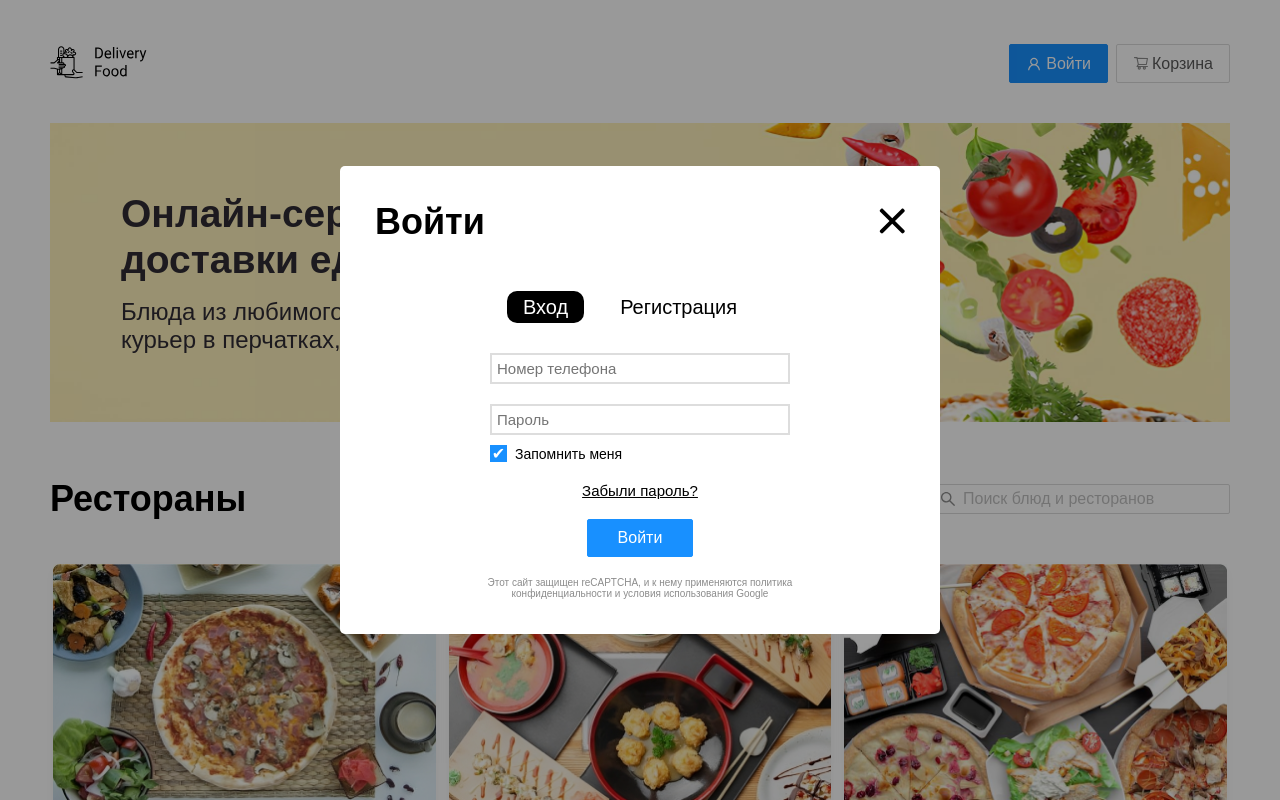
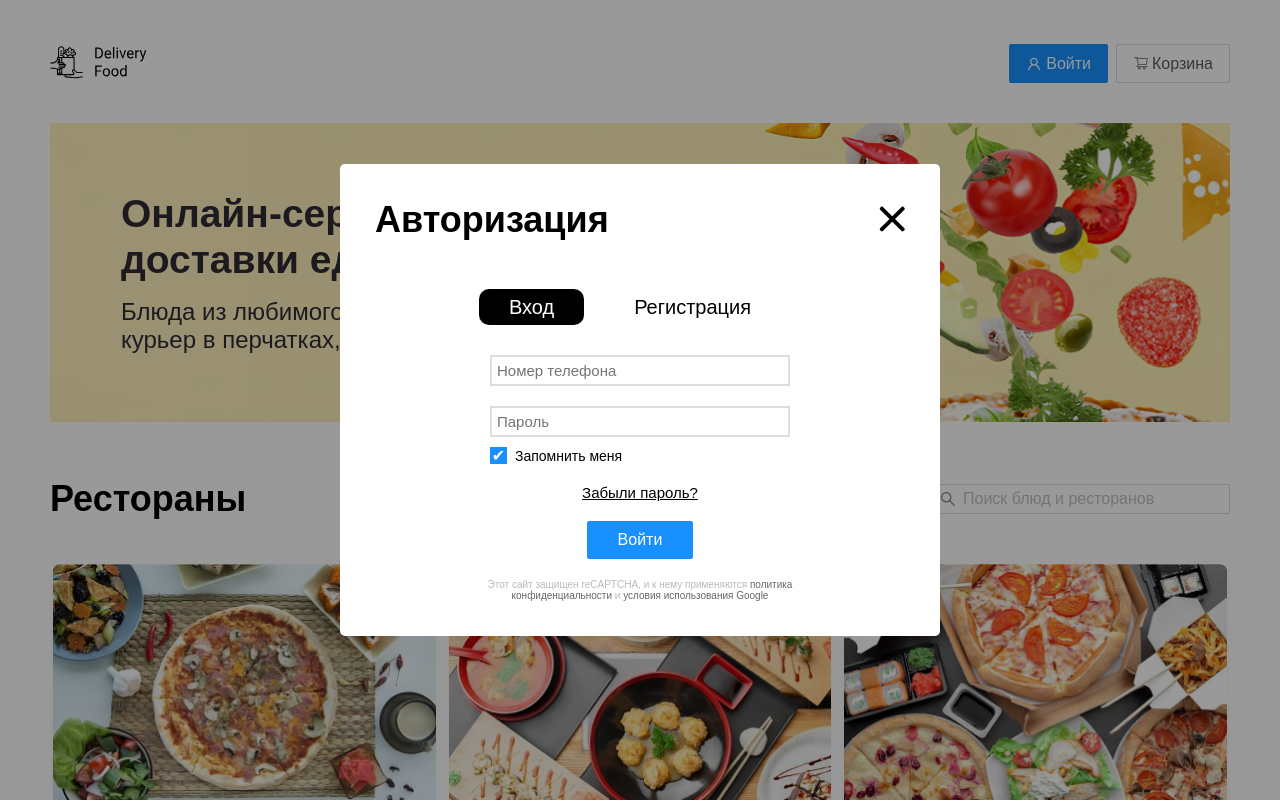
Before and after one commit to MoonSh9de/Delivery-vue, a Vue app: page / in a window 1280 px wide. Both pictures are taken after a click on the button "Войти". Shown: the top 800 px of the page. Built offline with nearby package versions, Linux system fonts and the light colour scheme.

Commit message:
Fixes and features №3 Improved functionality of the modal authorization window Minor edits

```diff
--- a/src/assets/main.css
+++ b/src/assets/main.css
@@ -84,7 +84,7 @@ main {
     font-size: 1.6rem;
     line-height: 1.6rem;
     text-decoration: none;
-    transition: background 0.2s linear;
+    transition: background 0.1s linear;
 
     cursor: pointer;
     }
--- a/src/components/CartModal.vue
+++ b/src/components/CartModal.vue
@@ -34,8 +34,8 @@
 
 <script setup>
     import { store } from '@/store/store';
-import { computed, ref, watch } from 'vue';
-import CartItem from './CartItem.vue';
+    import { computed, ref, watch } from 'vue';
+    import CartItem from './CartItem.vue';
     const props = defineProps({
         isOpen: Boolean,
         cart: Array
--- a/src/components/Footer.vue
+++ b/src/components/Footer.vue
@@ -6,10 +6,11 @@
                 </router-link>
                 <div class="footer_content">
                     <ul class="footer__links">
-                        <li><router-link to='#' class="footer__link">Ресторанам</router-link></li>
+                        <li><router-link to='#' class="footer__link">О нас</router-link></li>
                         <li><router-link to='#' class="footer__link">Курьерам</router-link></li>
                         <li><router-link to='#' class="footer__link">Пресс-центр</router-link></li>
                         <li><router-link to='#' class="footer__link">Контакты</router-link></li>
+                        <li><router-link to='#' class="footer__link">Политика</router-link></li>
                     </ul>
                     <div class="footer__socials">
 
--- a/src/components/Header.vue
+++ b/src/components/Header.vue
@@ -14,7 +14,6 @@
 
 <script setup>
     const emit = defineEmits(['toggleModal']);
-    const openModal = () => emit("toggleModal");
 </script>
 
 <style>
--- a/src/components/LoginModal.vue
+++ b/src/components/LoginModal.vue
@@ -2,14 +2,27 @@
     <div class="modal__overlay" :class="{open: isOpen}" @click.self="closeModal()">
          <div class="modal login-modal">
              <div class="modal__header">
-                 <h2 class="modal__title">Войти</h2>
+                 <h2 class="modal__title">Авторизация</h2>
                  <span class="modal__close" @click="closeModal()"><img src="../assets/images/other/close.svg" alt=""></span>
              </div>
-        <section class="login-modal__body">
              <div class="login-modal__buttons">
-                <button class="btn btn__login btn__login--active" type="submit">Вход</button>
-                <button class="btn btn__login" type="submit">Регистрация</button>
+                <button
+                class="btn btn__login"
+                :class="{'btn__login--active': activeButton === 'login'}"
+                type="submit"
+                @click="setActiveButton('login')"
+                >
+                Вход</button>
+                <button
+                class="btn btn__login"
+                :class="{'btn__login--active': activeButton === 'register'}"
+                type="submit"
+                @click="setActiveButton('register')"
+                >
+                Регистрация</button>
             </div>
+
+            <section class="login-modal__body" v-if="activeButton === 'login'">
                 <form action="" method="get">
                     <p>
                         <input class="login-modal__input" type="text" name="phone" id="phone" placeholder="Номер телефона" required>
@@ -28,35 +41,71 @@
                         <button class="btn btn__primary btn__login-modal" type="submit">Войти</button>
                     </div>
                 </form>
-            <p class="reCAPTCHA">
+                <p class="login-modal__reCAPTCHA">
                     Этот сайт защищен reCAPTCHA, и к нему применяются
-                <a class="reCAPTCHA__link" target="_blank" href="https://policies.google.com/privacy">политика конфиденциальности</a> и
-                <a class="reCAPTCHA__link" target="_blank" href="https://policies.google.com/terms">условия использования Google</a>
+                    <a class="login-modal__reCAPTCHA--link" target="_blank" href="https://policies.google.com/privacy">политика конфиденциальности</a> и
+                    <a class="login-modal__reCAPTCHA--link" target="_blank" href="https://policies.google.com/terms">условия использования Google</a>
                 </p>
             </section>
+
+            <section class="login-modal__body--registration" v-else>
+                <form action="" method="get">
+                    <p>
+                        <input class="login-modal__input login-modal__input--registration" type="text" name="phone" id="phone" placeholder="Номер телефона" required>
+                    </p>
+
+                    <div class="login-modal__submit">
+                        <button class="btn btn__primary btn__login-modal" type="submit">Подтвердить</button>
+                    </div>
+                </form>
+
+                <p class="login-modal__agreement">
+                    Регистрируясь, Вы соглашаетесь с условиями
+                    <a class="login-modal__agreement--link" href="#">оферты</a> и даете
+                    <a class="login-modal__agreement--link" href="#">согласие на обработку ваших персональных данных</a>
+                </p>
+
+                <p class="login-modal__reCAPTCHA">
+                    Этот сайт защищен reCAPTCHA, и к нему применяются
+                    <a class="login-modal__reCAPTCHA--link" target="_blank" href="https://policies.google.com/privacy">политика конфиденциальности</a> и
+                    <a class="login-modal__reCAPTCHA--link" target="_blank" href="https://policies.google.com/terms">условия использования Google</a>
+                </p>
+            </section>
+
         </div>
     </div>
 </template>
 
 <script setup>
 
+    import { ref } from 'vue';
+    const activeButton = ref('login');
+
    const props = defineProps({
         isOpen: Boolean,
-    cart: Array
     });
+
     const emit = defineEmits(['toggleModal']);
-
     const closeModal = () => emit("toggleModal");
 
-
+    function setActiveButton(btn) {
+        activeButton.value = btn;
+    }
 </script>
 
 <style>
     .login-modal {
         height: auto;
     }
+    .login-modal__buttons {
+        display: flex;
+        justify-content: center;
 
-    .login-modal__body {
+        margin-bottom: 2rem;
+
+    }
+    .login-modal__body,
+    .login-modal__body--registration {
         display: flex;
         flex-direction: column;
         justify-content: center;
@@ -78,6 +127,10 @@ const closeModal = () => emit("toggleModal");
         transition: 0.1s all linear;
     }
 
+    .login-modal__input--registration {
+        margin: 1rem 0 3rem ;
+    }
+
     .login-modal__input:hover {
         border-color: var(--black-color);
     }
@@ -91,12 +144,13 @@ const closeModal = () => emit("toggleModal");
         display: inline-block;
 
         margin-right: 2rem;
-
+        padding: 1rem 3rem;
         border-radius: 1rem;
         border: 0;
         background-color: transparent;
 
         font-size: 2rem;
+
     }
 
     .login-modal__input {
@@ -105,19 +159,29 @@ const closeModal = () => emit("toggleModal");
         font-size: 1.5rem;
     }
 
-    .reCAPTCHA {
+    .login-modal__reCAPTCHA,
+    .login-modal__agreement {
         text-align: center;
         color: var(--gray-text-color);
         font-size: 1rem;
     }
-
-    .reCAPTCHA__link {
-        color: var(--gray-text-color);
+    .login-modal__reCAPTCHA {
+        opacity: 0.6;
+    }
+    .login-modal__reCAPTCHA--link,
+    .login-modal__agreement--link {
+        color: var(--black-color);
         text-decoration: none;
     }
-    .reCAPTCHA__link:hover {
-        color: var(--black-color);
+
+    .login-modal__agreement--link:hover,
+    .login-modal__reCAPTCHA--link:hover {
         text-decoration: underline;
+    }
+
+
+    .login-modal__agreement {
+        font-size: 1.3rem;
     }
 
     .login-modal__submit {
@@ -169,7 +233,7 @@ const closeModal = () => emit("toggleModal");
         background-color: var(--blue-color); /* Цвет, когда чекбокс выбран */
         border-color: var(--blue-color);
 
-        transition: 0.1s all linear;
+        transition: border 0.1s linear;
     }
     .custom-checkbox input:checked + .checkmark:hover {
         background-color: var(--dark-blue-color); /* Цвет, когда чекбокс выбран */
@@ -185,13 +249,10 @@ const closeModal = () => emit("toggleModal");
         font-size: 1.6rem;
     }
 
-
-
     .remember-me__label {
         vertical-align: middle;
         cursor: pointer;
     }
-
 
     .btn__login-modal {
         padding: 1rem 3rem;
```
Lines whose indentation alone changed are shown as unchanged.
